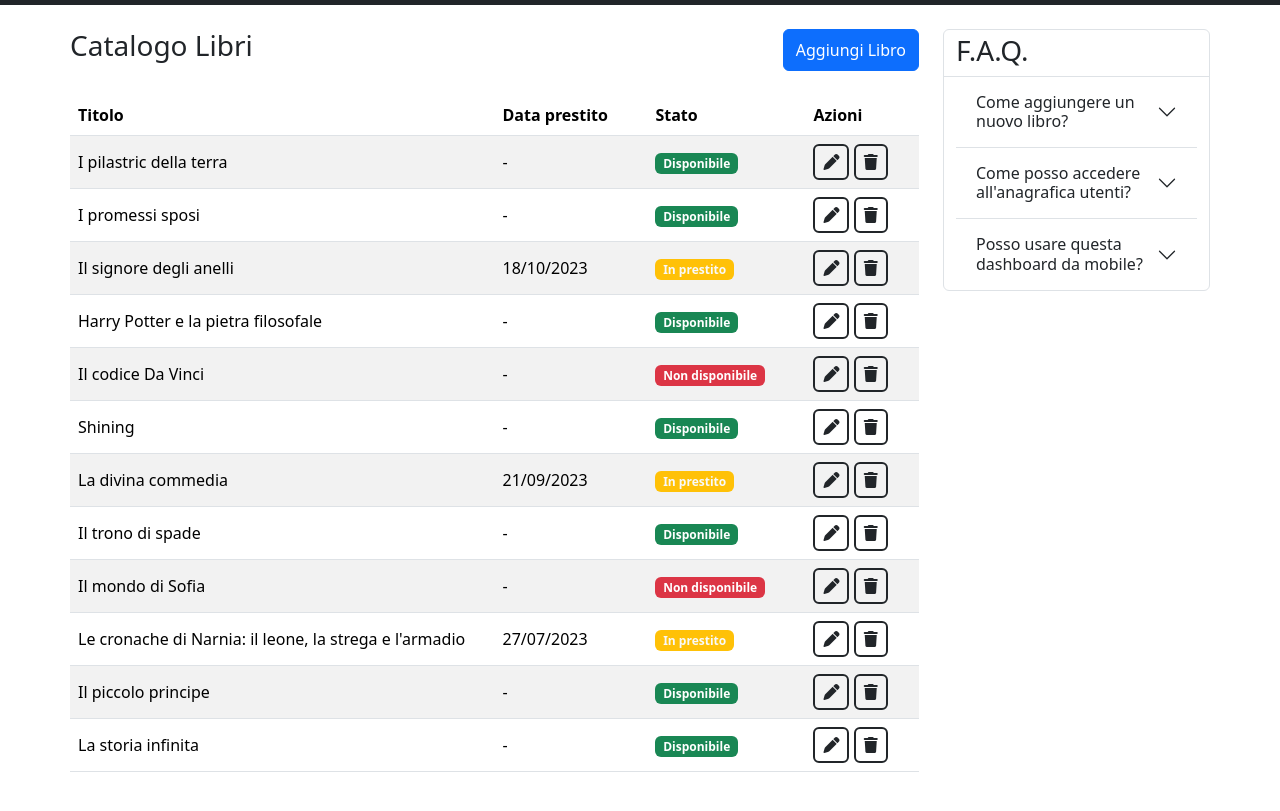
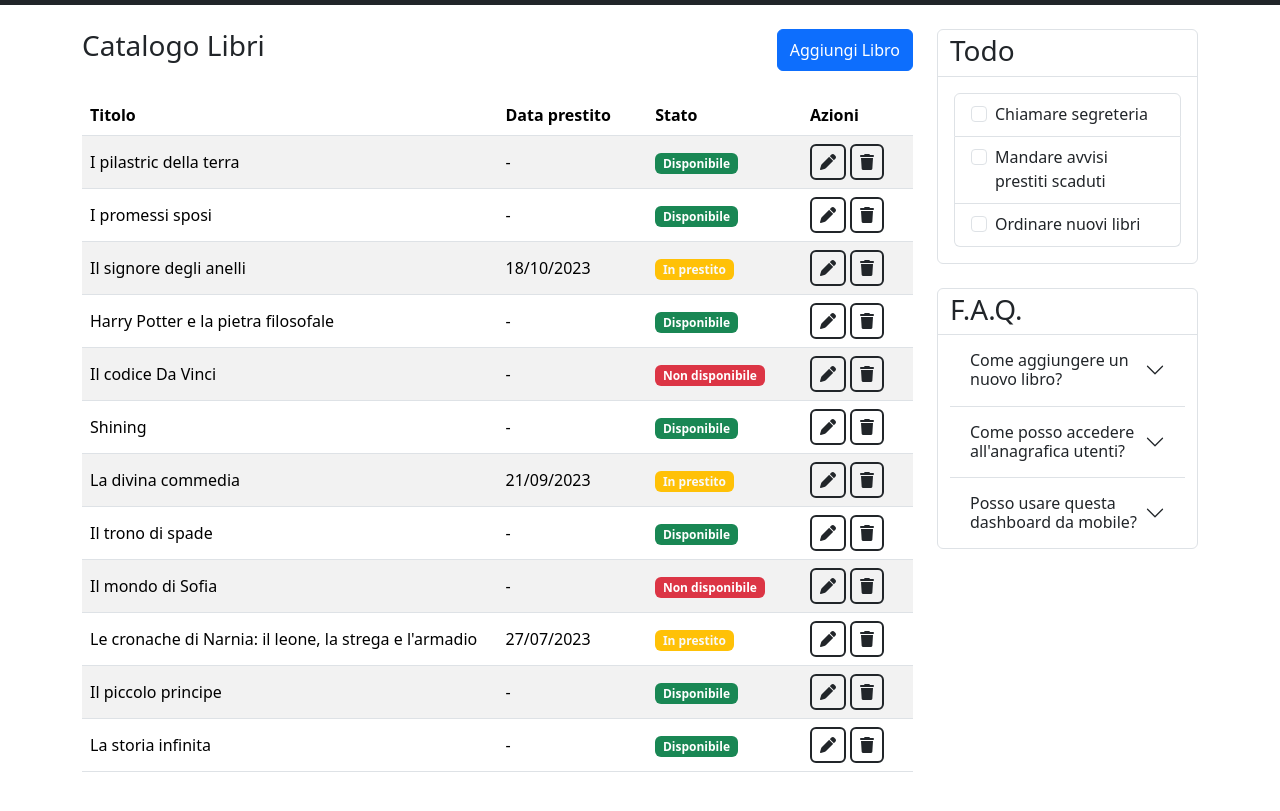
Before and after one commit to EstebanCaponio/html-css-bootstrap-dashboard, a plain HTML site: page index.html in a window 1280 px wide. Shown: the part 81-892 px from the top of the page. Before the commit the page ends 869 px from the top, so only its background shows below. Drawn offline with nearby package versions, Linux system fonts and the light colour scheme.

Commit message:
feat: finish todo

```diff
--- a/index.html
+++ b/index.html
@@ -68,7 +68,7 @@
     <!-- main -->
     <main>
         <!-- main container -->
-        <div class="container p-0">
+        <div class="container mb-4">
             <div class="row">
                 <!-- box1 -->
                 <div class="col-12 col-lg-9">
@@ -203,6 +203,42 @@
                 </div>
                 <!-- box2 -->
                 <div class="col-12 col-lg-3">
+                    <div class="container-fluid mb-4">
+                        <div class="row row border rounded-2">
+                            <div class="border-bottom pt-1">
+                                <h3 class="fw-normal">Todo</h3>
+                            </div>
+                            <div class="p-3">
+                                <ul class="list-group p-0">
+                                    <li class="list-group-item">
+                                        <span class="form-check">
+                                            <input class="form-check-input" type="checkbox" value="" id="flexCheckDefault">
+                                            <label class="form-check-label" for="flexCheckDefault">
+                                                Chiamare segreteria
+                                            </label>
+                                        </span>
+                                    </li>
+                                    <li class="list-group-item">
+                                        <span class="form-check">
+                                            <input class="form-check-input" type="checkbox" value="" id="flexCheckDefault">
+                                            <label class="form-check-label" for="flexCheckDefault">
+                                                Mandare avvisi prestiti scaduti
+                                            </label>
+                                        </span>
+                                        </li>
+                                    <li class="list-group-item">
+                                        <span class="form-check">
+                                            <input class="form-check-input" type="checkbox" value="" id="flexCheckDefault">
+                                            <label class="form-check-label" for="flexCheckDefault">
+                                                Ordinare nuovi libri
+                                            </label>
+                                        </span>
+                                        </li>
+                                </ul>
+                            </div>
+                        </div>
+                    </div>
+                    <!-- faq -->
                     <div class="container-fluid">
                         <div class="row row border rounded-2">
                             <div class="border-bottom pt-1">
```
